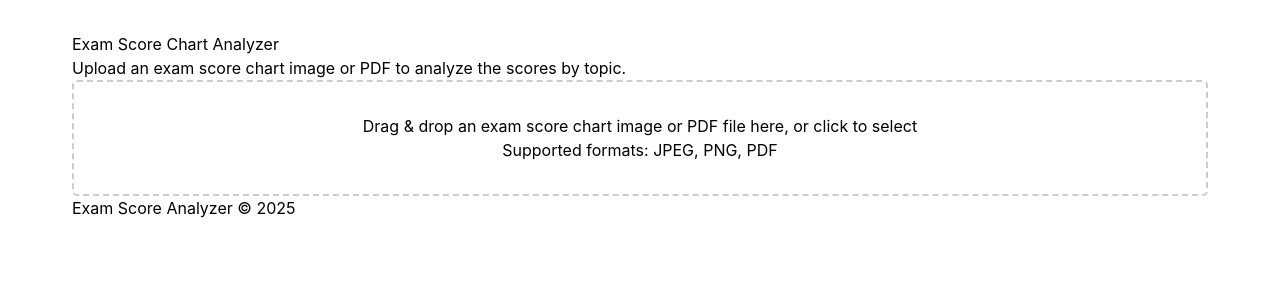
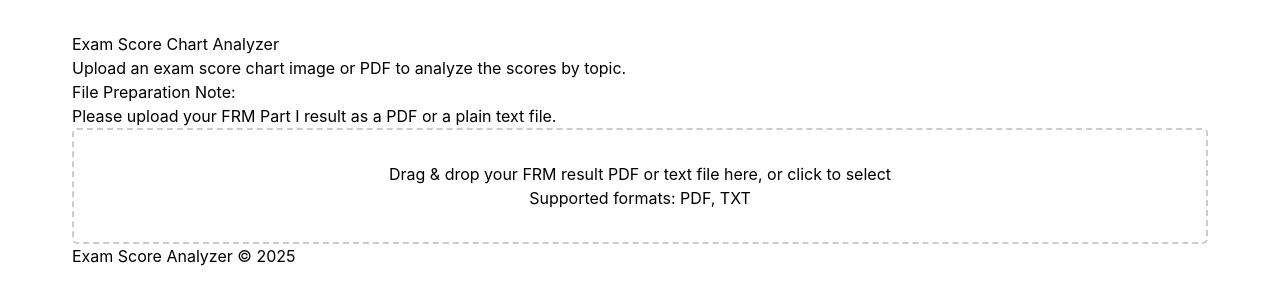
Before and after one commit to debsankarpal99/FRM-score-analyzer2, a Next.js app: page / in a window 1280 px wide. Shown: the top 304 px of the page. Built offline with nearby package versions, Linux system fonts and the light colour scheme.

Commit message:
Update FileUpload.js

```diff
--- a/components/FileUpload.js
+++ b/components/FileUpload.js
@@ -1,18 +1,41 @@
 import React, { useCallback, useState } from 'react';
 import { useDropzone } from 'react-dropzone';
+import * as pdfjsLib from 'pdfjs-dist';
 import ProgressBar from './ProgressBar';
+
+// Ensure PDF.js worker is configured
+pdfjsLib.GlobalWorkerOptions.workerSrc = `//cdnjs.cloudflare.com/ajax/libs/pdf.js/${pdfjsLib.version}/pdf.worker.min.js`;
 
 const FileUpload = ({ onFileProcessed, isProcessing }) => {
   const [uploadProgress, setUploadProgress] = useState(0);
   const [fileName, setFileName] = useState('');
+  const [error, setError] = useState(null); // Use a general error state
+
+  // Modify PDF processing to extract text
+  const processPdf = async (file) => {
+    const arrayBuffer = await file.arrayBuffer();
+    const pdf = await pdfjsLib.getDocument({ data: arrayBuffer }).promise;
+    const maxPages = pdf.numPages;
+    let fullText = '';
+
+    // Extract text from all pages (or relevant pages if the structure is consistent)
+    for (let i = 1; i <= maxPages; i++) {
+      const page = await pdf.getPage(i);
+      const textContent = await page.getTextContent();
+      fullText += textContent.items.map(item => item.str).join(' ') + '\n';
+    }
+
+    return fullText;
+  };
 
   const onDrop = useCallback(async (acceptedFiles) => {
     if (acceptedFiles.length === 0) return;
 
     const file = acceptedFiles[0];
     setFileName(file.name);
+    setError(null); // Clear previous errors
 
-    // Simulate upload progress
+    // Start progress animation
     setUploadProgress(0);
     const interval = setInterval(() => {
       setUploadProgress(prev => {
@@ -25,59 +48,84 @@
     }, 100);
 
     try {
-      // Pass the file to the parent component
-      await onFileProcessed(file);
+      let processedContent;
+
+      if (file.type === 'application/pdf') {
+        processedContent = await processPdf(file);
+      } else if (file.type === 'text/plain') { // Added support for plain text files
+         processedContent = await file.text();
+      }
+      else {
+         throw new Error('Unsupported file type. Please upload a PDF or text file.');
+      }
+
+
+      // Process the extracted text
+      await onFileProcessed(processedContent);
       setUploadProgress(100);
 
       // Reset progress after a moment
       setTimeout(() => {
         setUploadProgress(0);
+        setFileName(''); // Clear file name on success
       }, 1000);
     } catch (error) {
       console.error('Error processing file:', error);
+      setError(error.message || 'Failed to process the file');
       clearInterval(interval);
       setUploadProgress(0);
+       setFileName(''); // Clear file name on error
     }
   }, [onFileProcessed]);
 
   const { getRootProps, getInputProps, isDragActive } = useDropzone({
     onDrop,
     accept: {
-      'image/*': ['.jpeg', '.jpg', '.png'],
-      'application/pdf': ['.pdf']
+      'application/pdf': ['.pdf'],
+      'text/plain': ['.txt'] // Added support for text files
     },
     maxFiles: 1
   });
 
   return (
     <div className="mb-8">
+      {/* Update the warning note */}
+      <div className="mb-4 p-4 border-2 border-blue-600 bg-blue-50 rounded-md">
+        <h4 className="text-blue-800 font-bold mb-1">File Preparation Note:</h4>
+        <p className="text-blue-800">
+          Please upload your FRM Part I result as a PDF or a plain text file.
+        </p>
+      </div>
+
       <div
         {...getRootProps()}
-        className={`upload-container ${isDragActive ? 'border-blue-500 bg-blue-50' : ''}`}
+        className={`upload-container border-2 p-6 rounded-lg text-center ${isDragActive ? 'border-blue-500 bg-blue-50' : 'border-gray-300 border-dashed'}`}
       >
         <input {...getInputProps()} />
         {
-          isDragActive ?
+          isProcessing ? (
+             <p className="text-lg text-blue-600 animate-pulse">Processing file...</p>
+          ) : isDragActive ?
             <p className="text-lg">Drop the file here...</p> :
             <div>
-              <p className="text-lg mb-2">Drag & drop an exam score chart image or PDF file here, or click to select</p>
-              <p className="text-sm text-gray-500">Supported formats: JPEG, PNG, PDF</p>
+              <p className="text-lg mb-2">Drag & drop your FRM result PDF or text file here, or click to select</p>
+              <p className="text-sm text-gray-500">Supported formats: PDF, TXT</p>
             </div>
         }
       </div>
 
-      {fileName && (
-        <div className="mt-4">
-          <p className="text-sm font-medium">Processing: {fileName}</p>
-          <ProgressBar progress={uploadProgress} />
+      {error && (
+        <div className="mt-2 text-red-600">
+          <p>{error}</p>
         </div>
       )}
 
-      {isProcessing && (
-        <div className="mt-4 text-center">
-          <p className="text-blue-600 animate-pulse">Analyzing image... This may take a moment</p>
-        </div>
-      )}
+       {isProcessing && fileName && (
+         <div className="mt-4">
+            <p className="text-sm font-medium">Processing: {fileName}</p>
+           <ProgressBar progress={uploadProgress} />
+         </div>
+       )}
     </div>
   );
 };
```
